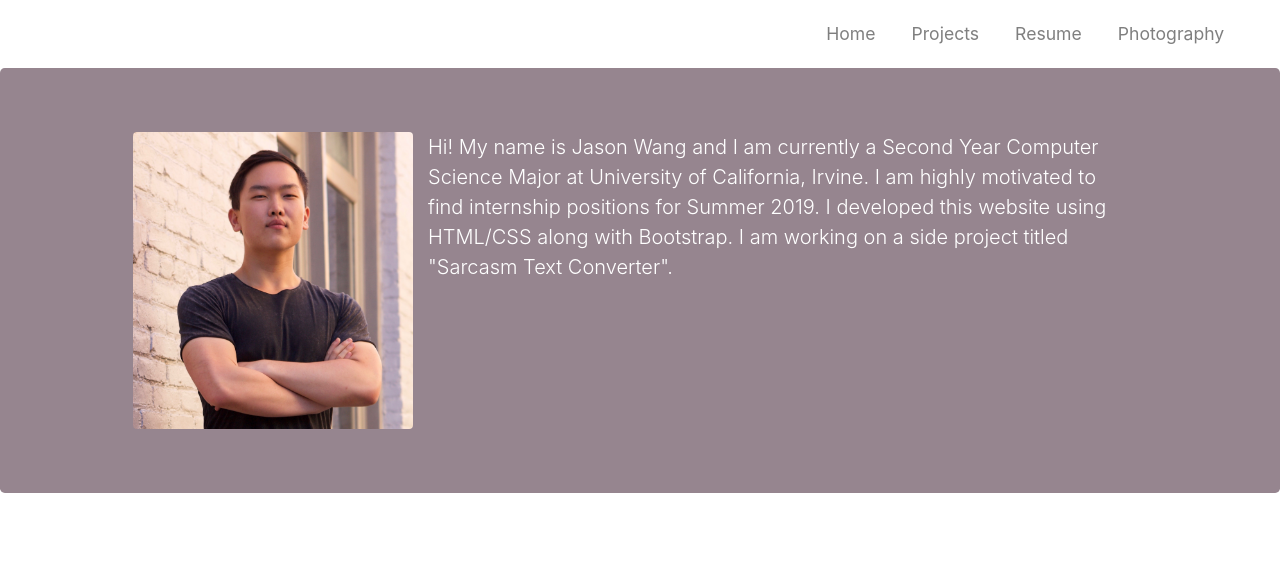
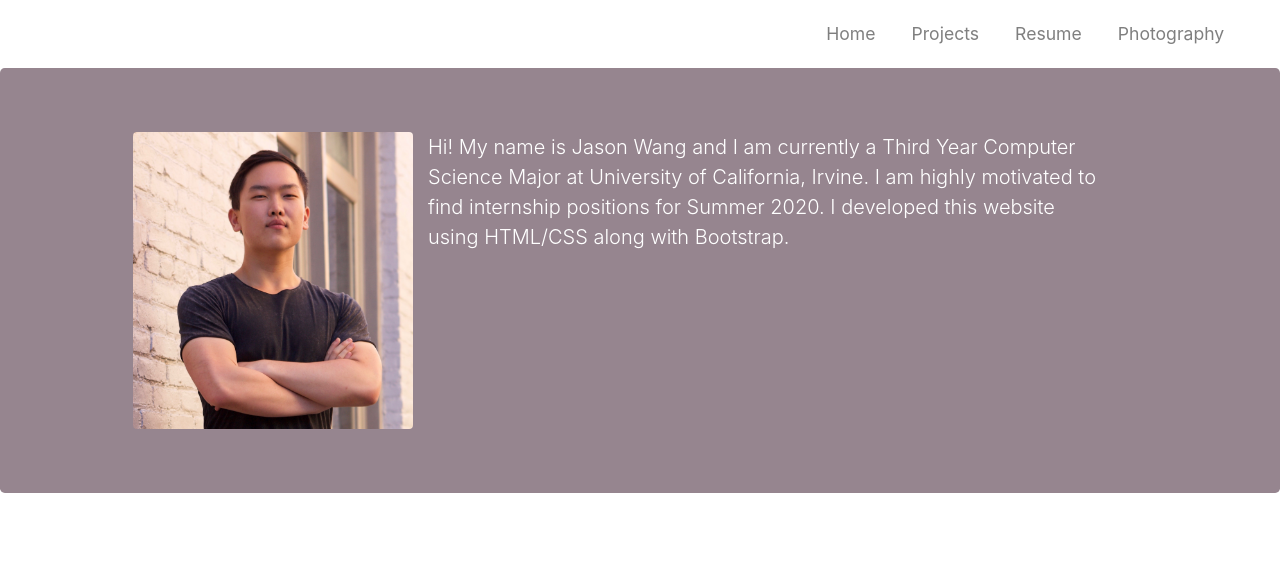
Before and after one commit to jwang0522/jwang0522.github.io, a plain HTML site: page index.html in a window 1280 px wide. Shown: the top 566 px of the page. Drawn offline with nearby package versions, Linux system fonts and the light colour scheme.

Commit message:
Updated Information

```diff
--- a/index.html
+++ b/index.html
@@ -49,10 +49,10 @@
             <!-- Profile Photo -->
             <img src="images/IMG_6169.jpg" class="rounded" alt="Profile Photo" width="23%" height="23%" class="col-3">
             <div class="col-7">
-                <p class="lead" style="color:white">Hi! My name is Jason Wang and I am currently a Second Year
+                <p class="lead" style="color:white">Hi! My name is Jason Wang and I am currently a Third Year
                     Computer Science Major at University of California, Irvine. I am highly motivated
-                    to find internship positions for Summer 2019. I developed this website using HTML/CSS along
-                    with Bootstrap. I am working on a side project titled "Sarcasm Text Converter".
+                    to find internship positions for Summer 2020. I developed this website using HTML/CSS along
+                    with Bootstrap.
                 </p>
             </div>
             <div class="col-1"></div>
```
Also changed, not shown: 1 other file.
